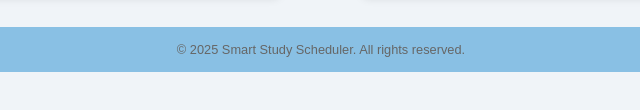
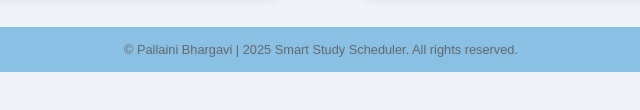
Before and after one commit to Pallaini-Bhargavi/Smart-Study-Scheduler, a plain HTML site: page index.html in a window 1280 px wide. Shown: the part 612-722 px from the top of the page, 319-959 px from the left. Drawn offline with Linux system fonts and the light colour scheme.

Commit message:
Update index.html

```diff
--- a/index.html
+++ b/index.html
@@ -37,7 +37,7 @@
     });
   </script>
   <footer>
-    &copy; 2025 Smart Study Scheduler. All rights reserved.
+    &copy; Pallaini Bhargavi | 2025 Smart Study Scheduler. All rights reserved.
   </footer>
 </body>
 
```
